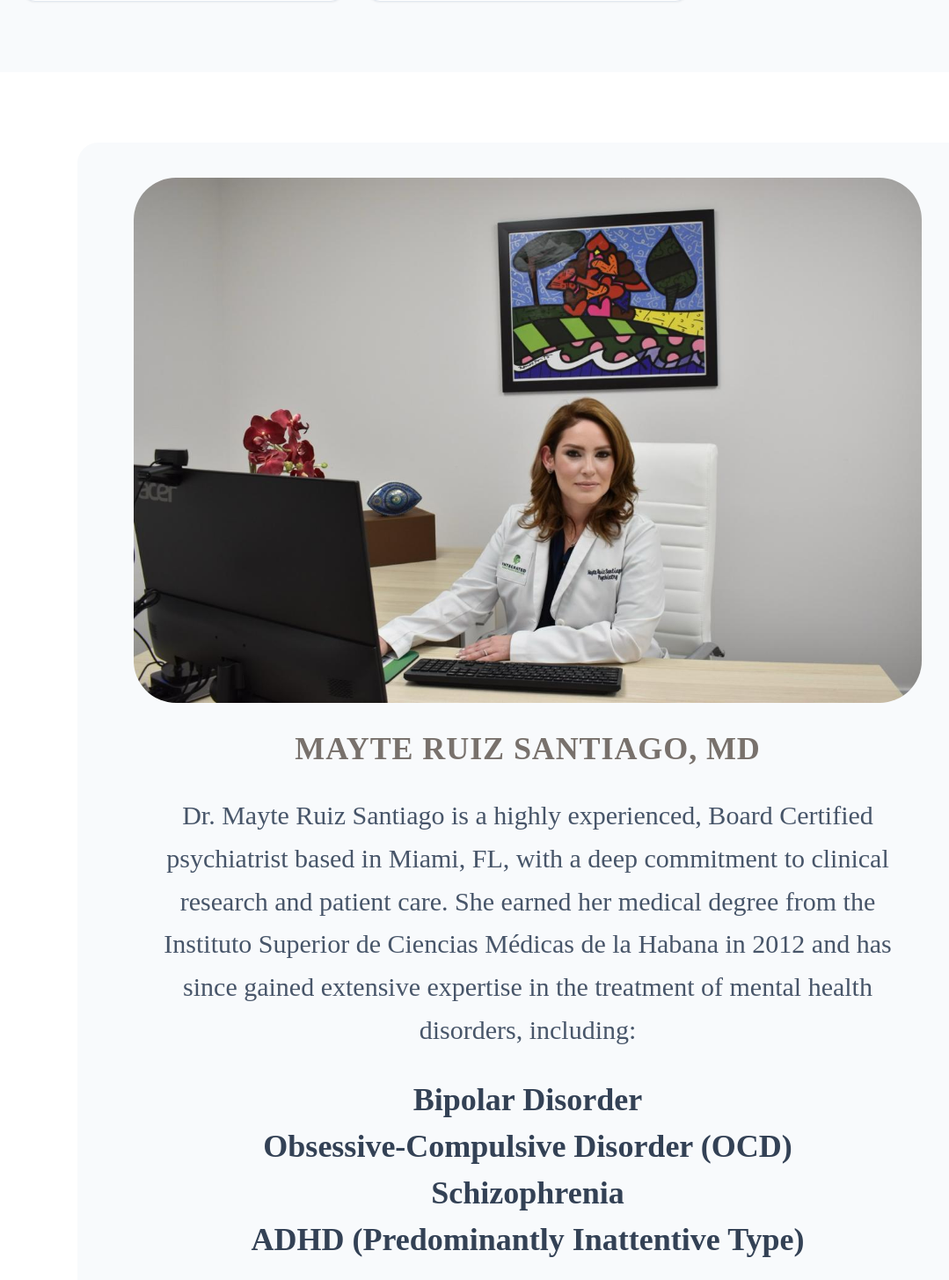
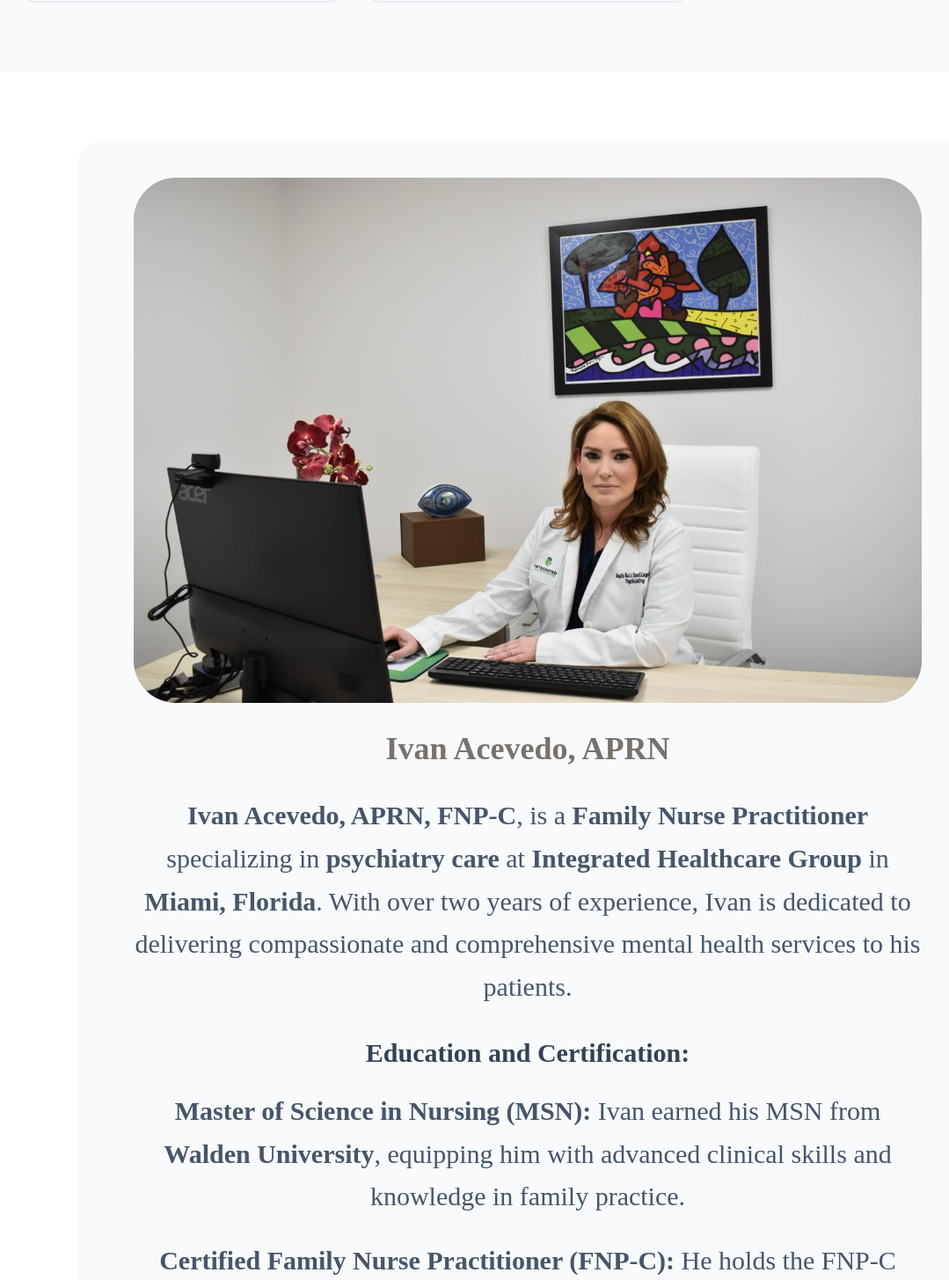
Before and after one commit to rolandoto/integrated-healthcare-2, a Next.js app: page /our-team in a window 1280 px wide. Shown: the part 1342-2797 px from the top of the page at 88% size, without its empty margins (40-1119 px from the left). Built offline with nearby package versions, Linux system fonts and the light colour scheme.

Commit message:
Add Ivan Acevedo profile to Our Team page

```diff
--- a/app/our-team/page.tsx
+++ b/app/our-team/page.tsx
@@ -3,7 +3,12 @@ import { Users, Award, Heart, Target } from 'lucide-react';
 import PageHero from '../components/PageHero';
 
 const teamMembers = [
-  { name: 'Ivan Acevedo', credentials: 'APRN' },
+  {
+    name: 'Ivan Acevedo',
+    credentials: 'APRN, FNP-C',
+    image: '/image/WhatsApp Image 2026-02-24 at 8.00.24 PM.jpeg',
+    alt: 'Ivan Acevedo, APRN in a white coat.',
+  },
   { name: 'Yaisel Perea Perez', credentials: 'PMHNP' },
   { name: 'Lisyen Pérez', credentials: 'PMHNP' },
   { name: 'Dasniellis Zoque', credentials: 'APRN' },
@@ -55,6 +60,39 @@ export default function OurTeamPage() {
       <section className="bg-white py-20">
         <div className="container mx-auto px-4">
           <div className="mx-auto max-w-5xl">
+            <article className="mb-12 rounded-3xl bg-slate-50 p-6 text-center md:p-10">
+              <div className="mx-auto mb-8 w-full max-w-4xl overflow-hidden rounded-[3rem]">
+                <Image
+                  src="/image/WhatsApp Image 2026-02-24 at 8.00.24 PM.jpeg"
+                  alt="Ivan Acevedo, APRN"
+                  width={1152}
+                  height={1536}
+                  className="h-auto w-full object-cover"
+                />
+              </div>
+
+              <h3 className="font-display text-4xl font-bold text-stone-500">Ivan Acevedo, APRN</h3>
+
+              <p className="mx-auto mt-8 max-w-4xl text-3xl leading-relaxed text-slate-600">
+                <strong>Ivan Acevedo, APRN, FNP-C</strong>, is a <strong>Family Nurse Practitioner</strong> specializing in
+                <strong> psychiatry care</strong> at <strong>Integrated Healthcare Group</strong> in <strong>Miami, Florida</strong>.
+                With over two years of experience, Ivan is dedicated to delivering compassionate and comprehensive mental
+                health services to his patients.
+              </p>
+
+              <h4 className="mt-8 text-3xl font-semibold text-slate-700">Education and Certification:</h4>
+
+              <p className="mx-auto mt-6 max-w-4xl text-3xl leading-relaxed text-slate-600">
+                <strong>Master of Science in Nursing (MSN):</strong> Ivan earned his MSN from <strong>Walden University</strong>,
+                equipping him with advanced clinical skills and knowledge in family practice.
+              </p>
+
+              <p className="mx-auto mt-6 max-w-4xl text-3xl leading-relaxed text-slate-600">
+                <strong>Certified Family Nurse Practitioner (FNP-C):</strong> He holds the FNP-C certification, demonstrating
+                his expertise in family nursing practice.
+              </p>
+            </article>
+
             <article className="rounded-3xl bg-slate-50 p-6 md:p-10 text-center">
               <div className="mx-auto mb-8 w-full max-w-4xl overflow-hidden rounded-[3rem]">
                 <Image
```
